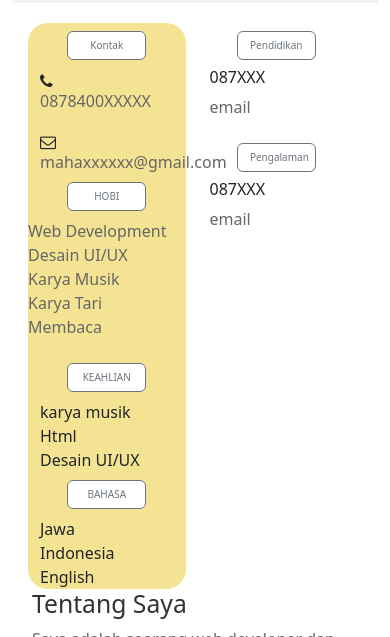
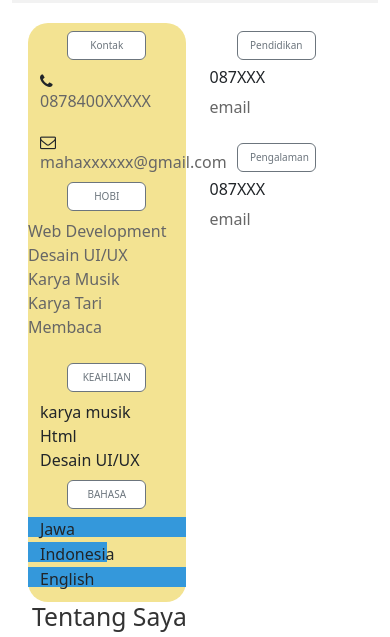
Before and after one commit to rahmatsubeki/rahmatsubeki.github.io, a plain HTML site: page index.html in a window 390 px wide. Shown: the part 147-784 px from the top of the page. Drawn offline with nearby package versions, Linux system fonts and the light colour scheme; some packages are replaced by stand-ins of ours; a script that the page names is missing.

Commit message:
Update blog.css

```diff
--- a/assets/blog.css
+++ b/assets/blog.css
@@ -115,4 +115,30 @@ footer {
         margin-left: -50px;
         margin-top: 5px;
     }
+
+  .bahasa {
+    position: relative;
+    margin: 10px 0;
+  }
+
+  .bahasa span {
+    display: block;
+    height: 20px;
+    background-color: #3498db;
+    margin-bottom: 5px;
+  }
+
+  .bahasa span:nth-child(1) {
+    width: 100%;
+  }
+
+  .bahasa span:nth-child(2) {
+    width: 100%;
+  }
+
+  .bahasa span:nth-child(3) {
+    width: 50%;
+  }
+
+
 }
```
